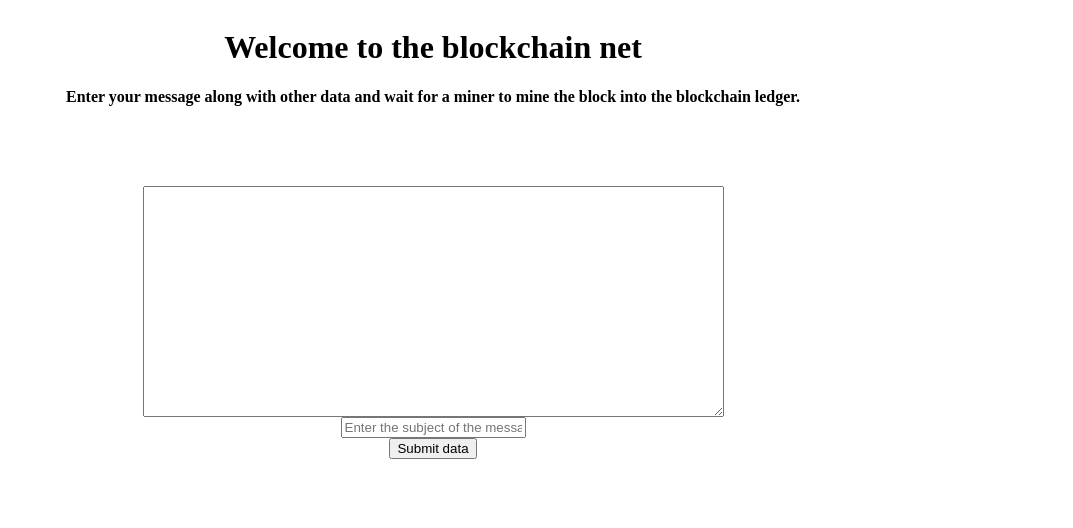
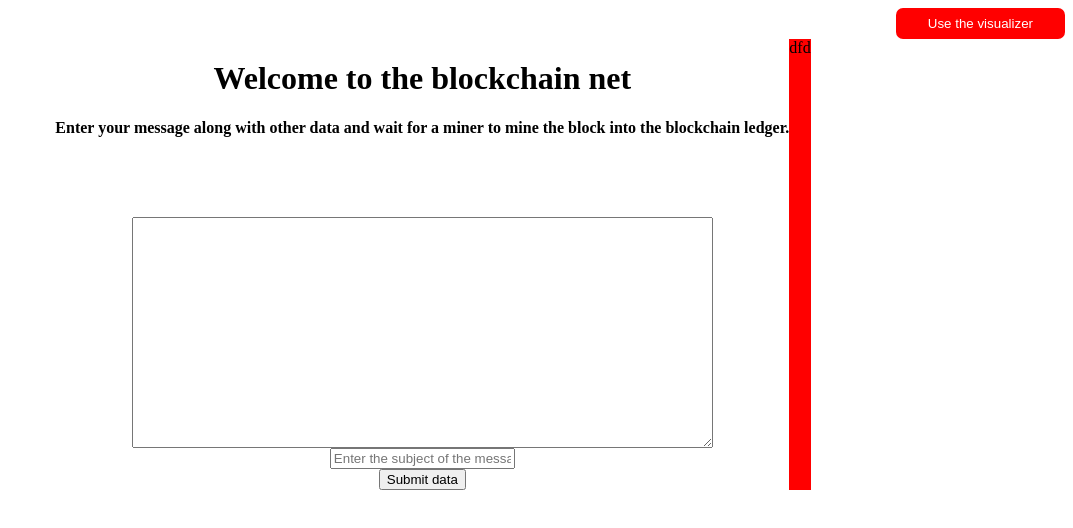
Before and after one commit to Masud2017/blockchain_from_scratch, a website: page views/index.html in a window 1280 px wide. Shown: the whole page, without its empty margins (207-1280 px from the left). Drawn offline with nearby package versions, Linux system fonts and the light colour scheme; a script that the page names is missing.

Commit message:
updated the source code

```diff
--- a/views/index.html
+++ b/views/index.html
@@ -1,6 +1,9 @@
 <!DOCTYPE html>
 <html>
 <head>
+	<script src="https://ajax.googleapis.com/ajax/libs/jquery/3.7.1/jquery.min.js"></script>
+
+
 	<meta charset="utf-8">
 	<meta name="viewport" content="width=device-width, initial-scale=1">
 	<title>Blockchain net | Home page</title>
@@ -10,6 +13,7 @@
 			display: flex;
 			align-items: center;
 			flex-direction: column;
+			position: relative;
 		}
 
 		.form-container {
@@ -23,9 +27,67 @@
 			margin-top:5rem;
 		}
 
+		.vis-container {
+			display: flex;
+			justify-content: end;
+			width: 100%;
+		 }
+
+		 .vis-container button {
+		 	border: none;
+		 	background-color: red;
+		 	color  : white;
+		 	padding : .5rem 2rem;
+		 	border-radius: 7px;
+		 	cursor: pointer;
+		 }
+
+		 .vis-container-window {
+		 	display: flex;
+		 	flex-direction: row;
+		  }
+
+		  .vis-win {
+		  	width: 35rem;
+		  	background-color: #FF33FF;
+		  	height: 100vh;
+		  	display: none;
+		  }
+
+		  .left-win {
+		  	display: flex;
+		  	flex-direction: column;
+		  	align-items: center;
+		  }
+
+
+
 	</style>
+
+	<script src="https://cdn.jsdelivr.net/npm/kute.js@2.2.4/dist/kute.min.js"></script>
+
+	<script type="text/javascript">
+		let clicked = false;
+		function showvis() {
+			$("#vis-win").animate({width:'toggle'},350);
+			// $("#vis-btn").toggleCss("background-color","black");
+			$("#vis-btn").toggleClass("black");
+			$("#vis-btn").attr("value","Close vis window");
+		}
+
+		let tween1 = KUTE.to('#dd',{width:200});
+		console.log(tween1);
+		tween1.start()
+
+	</script>
 </head>
 <body class="container">
+	<div class = "vis-container" name ="nav">
+		<button id = "vis-btn" onclick = "showvis()">Use the visualizer</button>
+	</div>
+	<div class = "vis-container-window">
+
+	<div class = "left-win">
 
 		<h1>Welcome to the blockchain net</h1>
 		<strong>Enter your message along with other data and wait for a miner to mine the block into the blockchain ledger.</strong>
@@ -35,5 +97,17 @@
 			<input type = "text" placeholder="Enter the subject of the message" name ="sub"/>
 			<input type = "submit" value = "Submit data"/>
 		</form>
+	</div>
+
+	<div id = "dd" style = "background-color : red;,width : 100px">
+		dfd
+	</div>
+
+	<div class = "vis-win" id = "vis-win">data</div>
+
+
+	</div>
+
+
 </body>
 </html>
```
Lines whose indentation alone changed are shown as unchanged.
